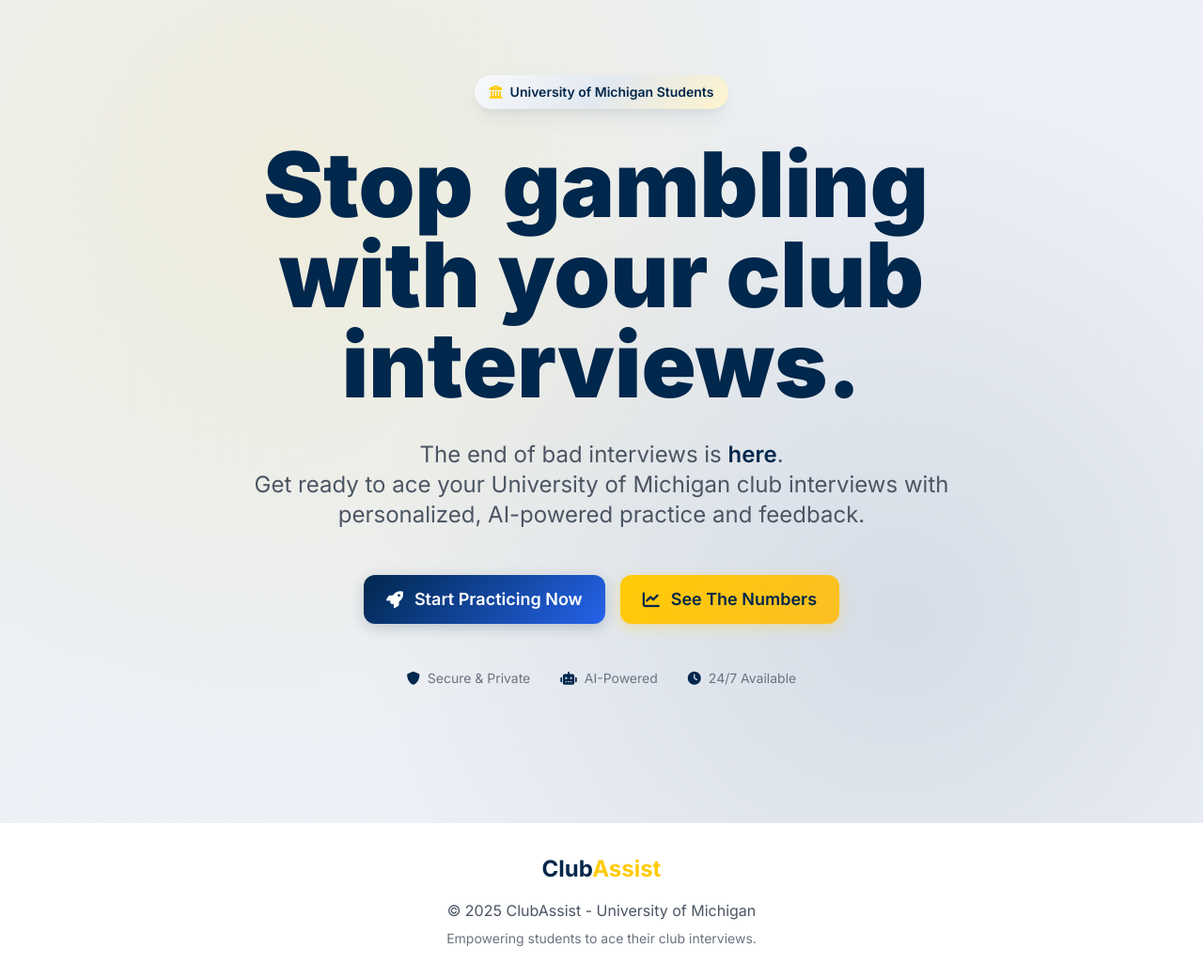
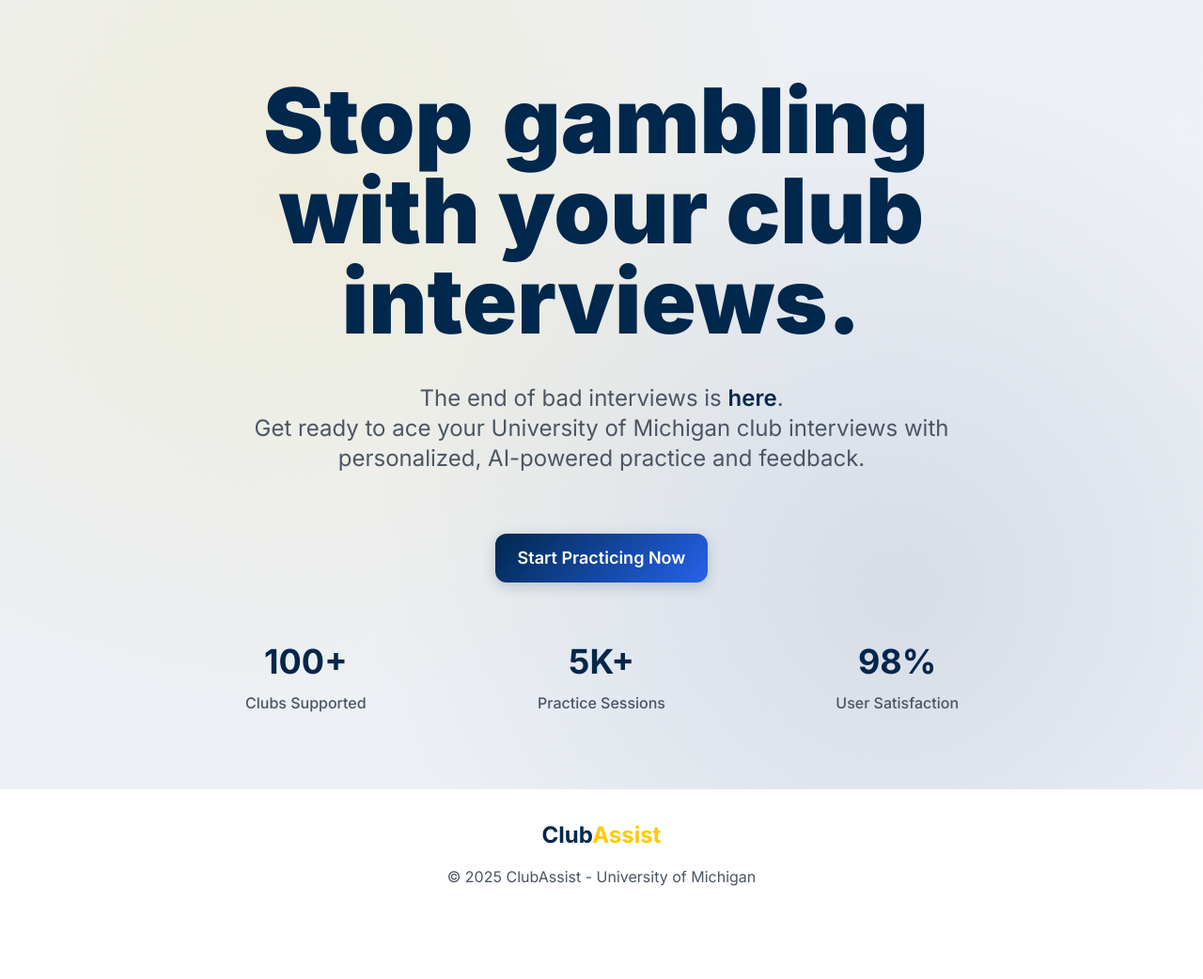
Before and after one commit to LBJANU/ClubAssist, a Django app: page / in a window 1280 px wide. Shown: the part 81-1123 px from the top of the page at 94% size. After the commit the page ends 1024 px from the top, so only its background shows below. Run offline with Django 5.2, Linux system fonts and the light colour scheme; some libraries are stand-ins or nearby versions.

Commit message:
Add case_context field to InterviewQuestion model, change score field to Float in UserInterviewProgress model, and update feedback function to return structured data. Adjust views to store feedback and rating correctly. Clean up HTML templates for improved layout and metrics display.

```diff
--- a/interviews/models.py
+++ b/interviews/models.py
@@ -20,6 +20,7 @@ class InterviewQuestion(models.Model):
     # Basic question info
     title = models.CharField(max_length=200)
     question_text = models.TextField()
+    case_context = models.TextField(blank=True)
     difficulty = models.CharField(max_length=10, choices=DIFFICULTY_CHOICES, default='medium')
     question_type = models.CharField(max_length=20, choices=QUESTION_TYPE_CHOICES, default='general')
 
@@ -59,7 +60,7 @@ class UserInterviewProgress(models.Model):
     # Progress tracking
     attempted = models.BooleanField(default=False)
     completed = models.BooleanField(default=False)
-    score = models.IntegerField(null=True, blank=True, help_text="Score out of 5")
+    score = models.FloatField(null=True, blank=True, help_text="Score out of 5")
     feedback = models.TextField(blank=True, null=True, help_text="Feedback from AI");
     time_taken_minutes = models.FloatField(null=True, blank=True)
 
--- a/interviews/views.py
+++ b/interviews/views.py
@@ -198,7 +198,8 @@ def practice_session(request, club_id, session_id):
             except Exception as e:
                 fb = f"Error generating feedback: {str(e)}"
 
-            question_progress.feedback = fb
+            question_progress.feedback = fb['display_text']
+            question_progress.score = fb['rating']
             question_progress.user_answer = user_answer
             question_progress.completed = True
             question_progress.completed_at = timezone.now()
@@ -303,7 +304,8 @@ def practice_question(request, club_id, question_id):
         question_progress.user_answer = user_answer
         question_progress.completed = True
         question_progress.notes = notes
-        question_progress.feedback = fb
+        question_progress.feedback = fb['display_text']
+        question_progress.score = fb['rating']
         question_progress.completed_at = timezone.now()
         question_progress.save()
 
--- a/templates/main/base.html
+++ b/templates/main/base.html
@@ -219,7 +219,6 @@
                 <span class="text-2xl font-bold text-michigan-blue">Club<span class="text-michigan-maize">Assist</span></span>
             </div>
             <p class="text-gray-600 mb-2">&copy; 2025 ClubAssist - University of Michigan</p>
-            <p class="text-sm text-gray-500">Empowering students to ace their club interviews.</p>
         </div>
     </footer>
 </body>
--- a/templates/main/home.html
+++ b/templates/main/home.html
@@ -2,22 +2,16 @@
 
 {% block content %}
 <!-- Hero Section with Michigan Gradient -->
-<div class="relative min-h-[85vh] overflow-hidden">
+<div class="relative min-h-[70vh] overflow-hidden">
     <!-- Background Pattern -->
     <div class="absolute inset-0 bg-michigan-gradient opacity-5"></div>
     <div class="absolute inset-0" style="background-image: radial-gradient(circle at 25% 25%, rgba(255, 203, 5, 0.1) 0%, transparent 50%), radial-gradient(circle at 75% 75%, rgba(0, 39, 76, 0.1) 0%, transparent 50%);"></div>
 
     <div class="relative container mx-auto px-4 py-20 flex flex-col items-center justify-center text-center">
         <!-- Main Hero Content -->
-        <div class="max-w-5xl mx-auto mb-16">
-            <!-- Badge -->
-            <div class="inline-flex items-center px-4 py-2 bg-michigan-gradient-light rounded-full text-sm font-semibold text-michigan-blue mb-8 shadow-michigan">
-                <i class="fas fa-university mr-2 text-michigan-maize"></i>
-                University of Michigan Students
-            </div>
-
+        <div class="max-w-5xl mx-auto">
             <!-- Main Headline -->
-            <h1 class="text-6xl md:text-7xl lg:text-8xl font-black text-michigan-blue mb-8 leading-tight">
+            <h1 class="text-6xl md:text-7xl lg:text-8xl font-black text-michigan-blue mb-10 leading-tight">
                 Stop <span class="relative">
                     <span class="bg-michigan-maize text-michigan-blue px-3 py-1 rounded-lg font-black">gambling</span>
                     <div class="absolute -bottom-1 left-0 right-0 h-1 bg-gradient-to-r from-michigan-maize to-yellow-400 rounded-full"></div>
@@ -26,36 +20,31 @@
             </h1>
 
             <!-- Subtitle -->
-            <p class="text-xl md:text-2xl text-gray-600 max-w-3xl mx-auto mb-12 leading-relaxed">
+            <p class="text-xl md:text-2xl text-gray-600 max-w-3xl mx-auto mb-16 leading-relaxed">
                 The end of bad interviews is <span class="font-semibold text-michigan-blue">here</span>.<br>
                 Get ready to ace your University of Michigan club interviews with personalized, AI-powered practice and feedback.
             </p>
 
-            <!-- CTA Buttons -->
-            <div class="flex flex-col sm:flex-row items-center justify-center gap-4 mb-12">
+            <!-- CTA Button -->
+            <div class="flex justify-center mb-16">
                 <a href="{% url 'clubs:club_list' %}" class="btn-michigan text-lg px-8 py-4 inline-flex items-center">
-                    <i class="fas fa-rocket mr-3"></i>
                     Start Practicing Now
                 </a>
-                <button class="btn-maize text-lg px-8 py-4 inline-flex items-center" onclick="document.getElementById('stats-section').scrollIntoView({behavior: 'smooth'})">
-                    <i class="fas fa-chart-line mr-3"></i>
-                    See The Numbers
-                </button>
             </div>
 
-            <!-- Trust Indicators -->
-            <div class="flex items-center justify-center space-x-8 text-sm text-gray-500">
-                <div class="flex items-center">
-                    <i class="fas fa-shield-alt text-michigan-blue mr-2"></i>
-                    <span>Secure & Private</span>
+            <!-- Metrics Section -->
+            <div class="grid grid-cols-1 md:grid-cols-3 gap-12 max-w-4xl mx-auto">
+                <div class="text-center">
+                    <div class="text-4xl font-bold text-michigan-blue mb-3">100+</div>
+                    <div class="text-gray-600 font-medium">Clubs Supported</div>
                 </div>
-                <div class="flex items-center">
-                    <i class="fas fa-robot text-michigan-blue mr-2"></i>
-                    <span>AI-Powered</span>
+                <div class="text-center">
+                    <div class="text-4xl font-bold text-michigan-blue mb-3">5K+</div>
+                    <div class="text-gray-600 font-medium">Practice Sessions</div>
                 </div>
-                <div class="flex items-center">
-                    <i class="fas fa-clock text-michigan-blue mr-2"></i>
-                    <span>24/7 Available</span>
+                <div class="text-center">
+                    <div class="text-4xl font-bold text-michigan-blue mb-3">98%</div>
+                    <div class="text-gray-600 font-medium">User Satisfaction</div>
                 </div>
             </div>
         </div>
```
Also changed, not shown: interviews/utils.py (+33 -2 lines), templates/clubs/club_list.html (+0 -18 lines), interviews/migrations/0013_interviewquestion_case_context_and_more.py (added).
